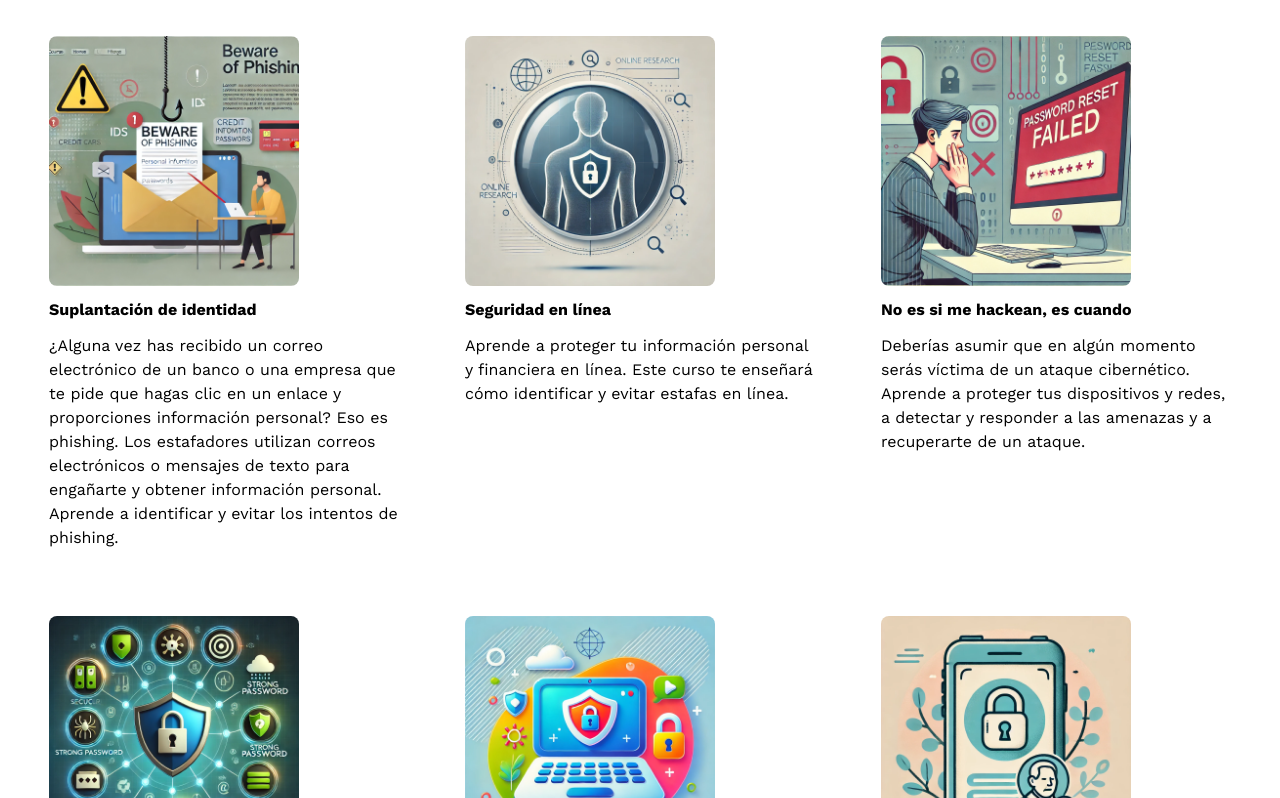
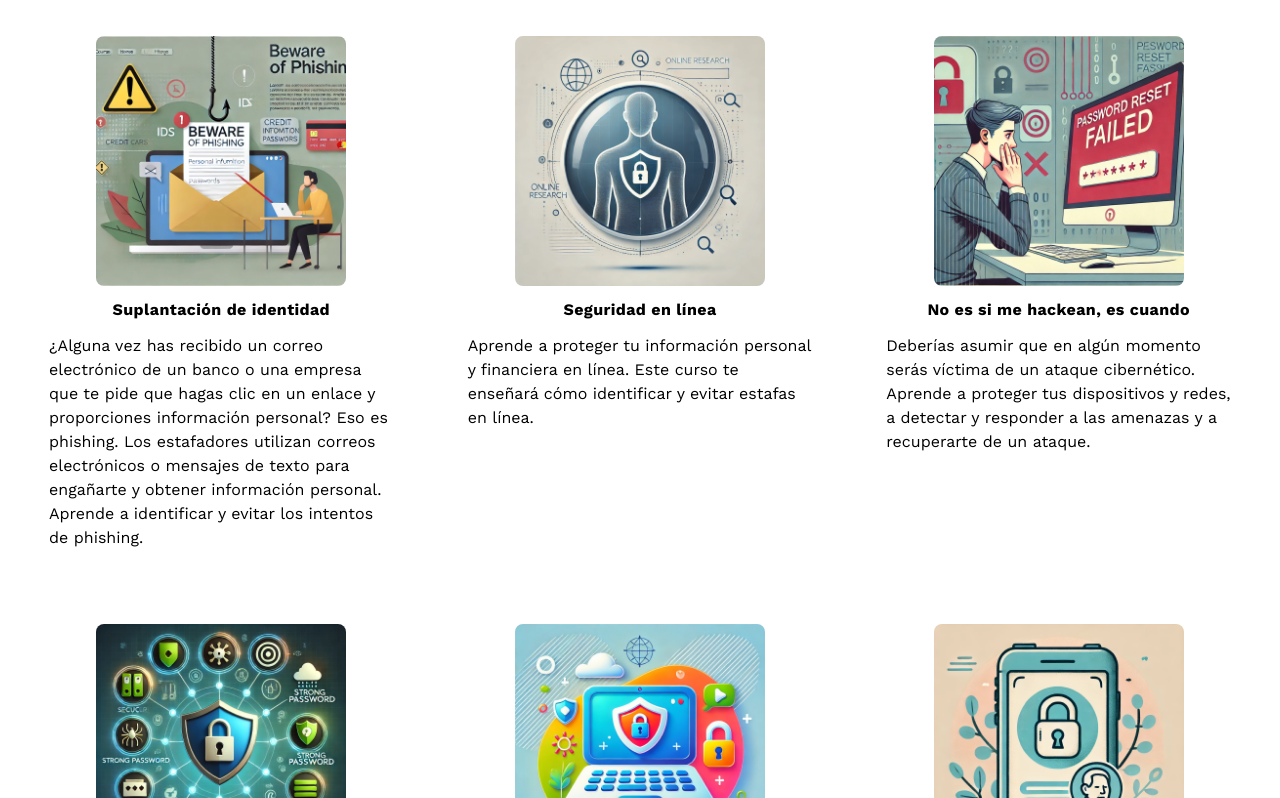
Before and after one commit to mcalero11/svsecure, a Next.js app: page / in a window 1280 px wide. Shown: the part 742-1540 px from the top of the page. Built offline with nearby package versions, Linux system fonts and the light colour scheme.

Commit message:
feat: add some styles

```diff
--- a/src/components/CoursesList/CoursesList.tsx
+++ b/src/components/CoursesList/CoursesList.tsx
@@ -8,11 +8,11 @@ type CoursesListProps = {
 const CoursesList = ({ courses }: CoursesListProps) => {
   const coursesList = courses as Course[];
   return (
-    <article className="grid grid-cols-1 sm:grid-cols-2 lg:grid-cols-3 gap-4 px-6">
+    <article className="grid grid-cols-1 sm:grid-cols-2 lg:grid-cols-3 gap-4 xl:gap-6 px-6 max-w-screen-xl mx-auto">
       {coursesList.map((course, index) => (
         <div
           key={index}
-          className="flex flex-col gap-3 p-6 bg-white border border-transparent rounded-lg hover:border-secondaryBg  hover:shadow-sm"
+          className="flex flex-col items-center gap-3 p-6 bg-white border border-transparent rounded-lg hover:border-secondaryBg  hover:shadow-sm"
         >
           <Image
             src={`/images/${course.image}`}
@@ -21,7 +21,7 @@ const CoursesList = ({ courses }: CoursesListProps) => {
             alt={course.course_name}
             className={"rounded-lg"}
           />
-          <h2 className="font-bold">{course.course_name}</h2>
+          <h2 className="font-bold tracking-wide">{course.course_name}</h2>
           <p className="text-wrap">{course.course_description}</p>
         </div>
       ))}
```
